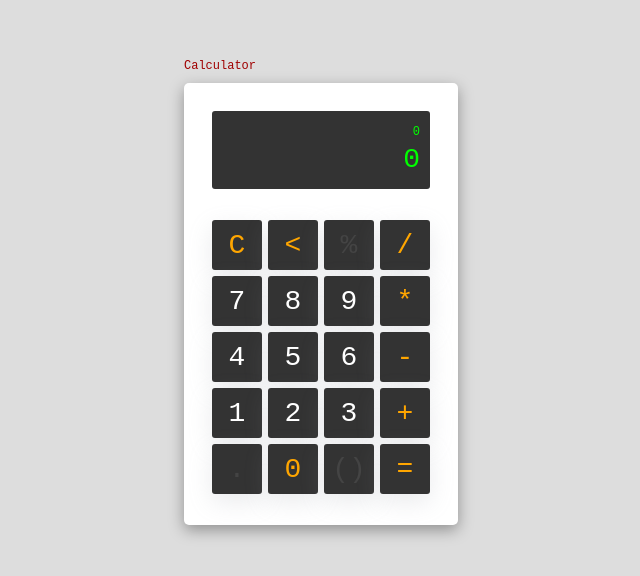
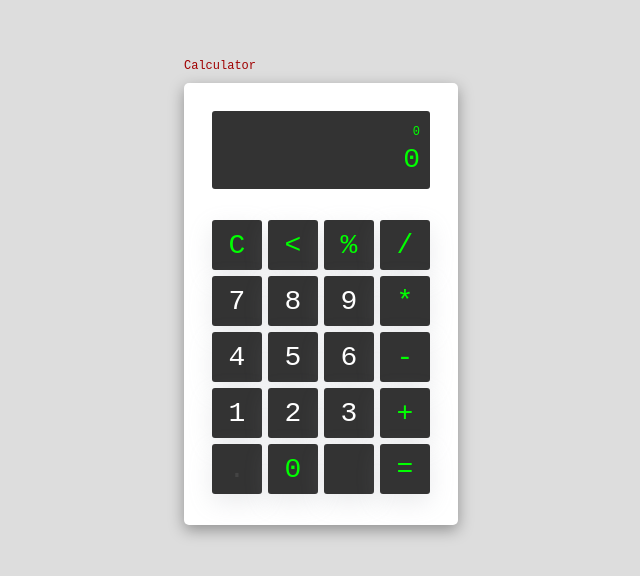
Before and after one commit to off-nadir-insight/OdinProject-Calculator, a plain HTML site: page index.html in a window 1280 px wide. Shown: the part 104-680 px from the top of the page, without its empty margins (319-959 px from the left). Drawn offline with Linux system fonts and the light colour scheme.

Commit message:
create blank button to avoid triggering display

```diff
--- a/app.js
+++ b/app.js
@@ -19,6 +19,9 @@ const operatorFunctions = {
   },
   div: function (num1, num2) {
     return (num1 / num2);
+  },
+  mod: function (num1, num2) {
+    return (num1 % num2);
   }
 }
 
@@ -86,7 +89,7 @@ function handleBtnClick(event) {
     }
   }
 
-  if (btnValue === "add" || btnValue === "sub" || btnValue === "mul" || btnValue === "div") {
+  if (btnValue === "add" || btnValue === "sub" || btnValue === "mul" || btnValue === "div" || btnValue === "mod") {
     if (numA) {
       numB = Number(displayValue);
       numA = operatorFunctions[operator](numA, numB);
--- a/index.html
+++ b/index.html
@@ -21,7 +21,7 @@
       <div class="row row-1">
         <div class="button col-1 operations-btn" data-btn-value="C">C</div>
         <div class="button col-2 operations-btn" data-btn-value="<"><</div>
-        <div class="button col-3 disabled-btn" data-btn-value="%">%</div>
+        <div class="button col-3 operations-btn" data-btn-value="mod">%</div>
         <div class="button col-4 operations-btn" data-btn-value="div">/</div>
       </div>
       <div class="row row-2">
@@ -45,7 +45,7 @@
       <div class="row row-5">
         <div class="button col-1 disabled-btn" data-btn-value=".">.</div>
         <div class="button col-2 operations-btn" data-btn-value="0">0</div>
-        <div class="button col-3 disabled-btn" data-btn-value="(">()</div>
+        <div class="blank-btn col-3 disabled-btn disable-select" data-btn-value=""> </div>
         <div class="button col-4 operations-btn" data-btn-value="=">=</div>
       </div>
     </div>
--- a/style.css
+++ b/style.css
@@ -66,7 +66,8 @@ p.label {
   justify-content: space-evenly;
 }
 
-.button {
+.button,
+.blank-btn {
   display: flex;
   justify-content: center;
   align-items: center;
@@ -98,7 +99,7 @@ p.label {
 }
 
 .operations-btn {
-  color: #ffa600;
+  color: hsl(120, 100%, 50%);
 }
 
 .disable-select {
```
